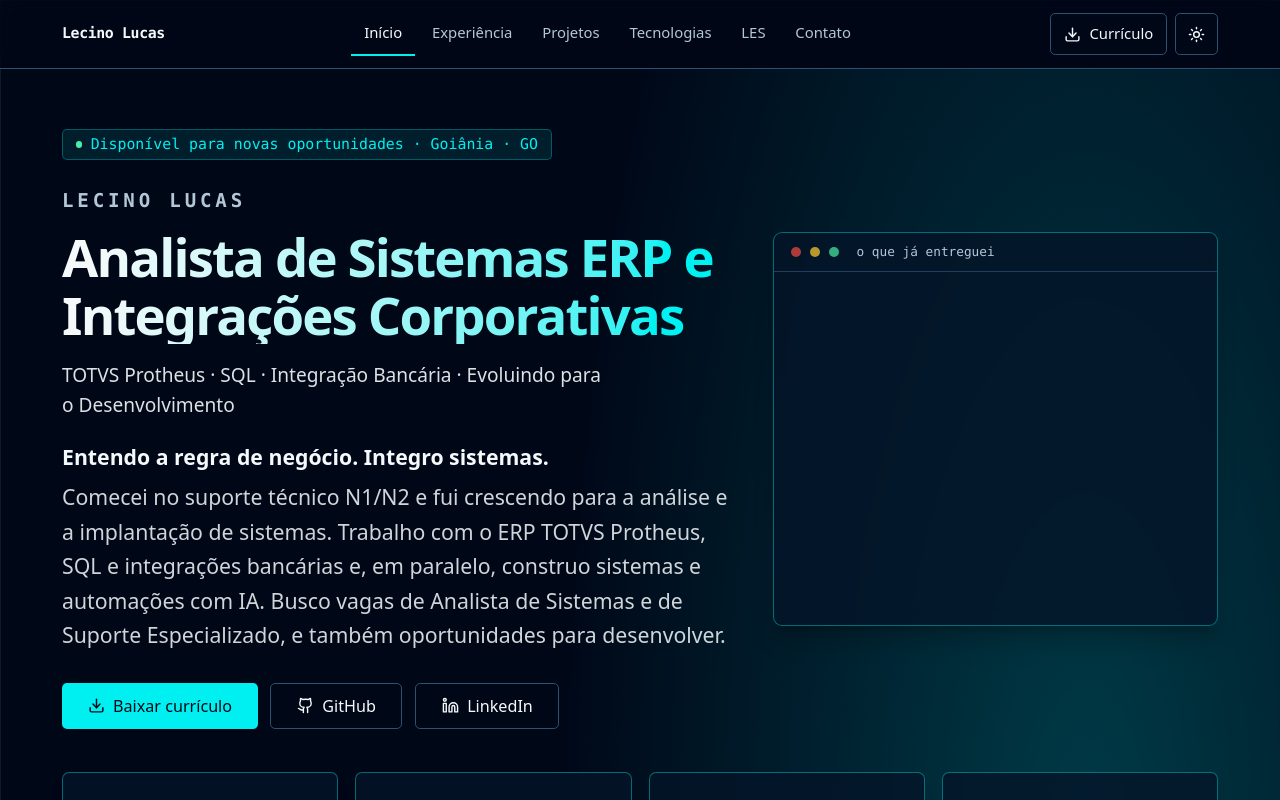
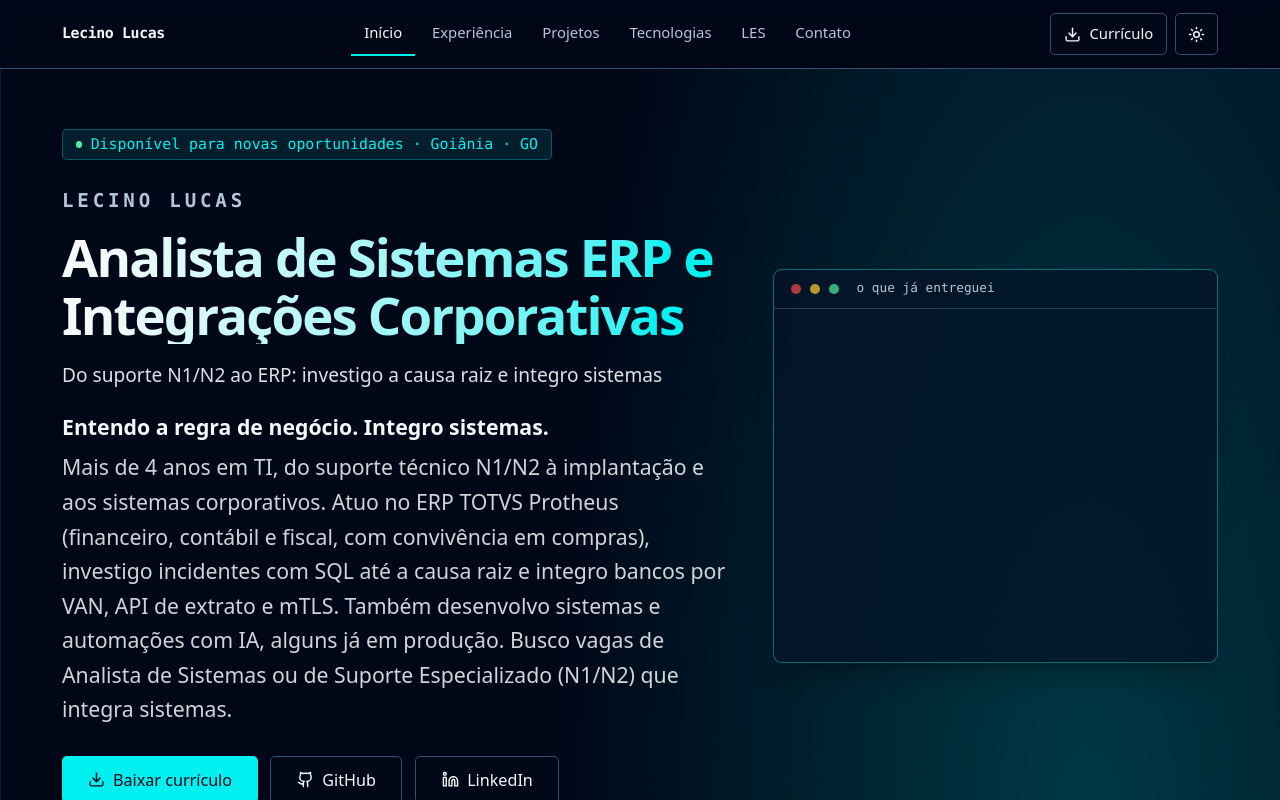
Before and after one commit to LecinoLucas/Portifolio, a React (Vite) app: page / in a window 1280 px wide. Shown: the top 800 px of the page. Built offline with nearby package versions, Linux system fonts and the light colour scheme.

Commit message:
feat: frase de abertura do Início equilibrada entre analista, suporte e desenvolvimento
Co-Authored-By: Claude Sonnet 5.5 <noreply@anthropic.com>
Claude-Session: https://claude.ai/code/session_01RqU4ss6mCcZuPmmEw4UNMZ

```diff
--- a/src/data/perfil.ts
+++ b/src/data/perfil.ts
@@ -7,7 +7,7 @@ export const perfil: Perfil = {
   destaque: "Analista de Sistemas ERP e Integrações Corporativas",
 
   /** Especialidades, logo abaixo do título. */
-  titulo: "TOTVS Protheus · SQL · Integração Bancária · Evoluindo para o Desenvolvimento",
+  titulo: "Do suporte N1/N2 ao ERP: investigo a causa raiz e integro sistemas",
 
   /** Frase de apoio, logo abaixo das especialidades. */
   frase: "Entendo a regra de negócio. Integro sistemas.",
@@ -42,7 +42,7 @@ export const perfil: Perfil = {
 
   /** Apresentação do Início: objetiva, uma ideia por parágrafo. */
   apresentacao: [
-    "Comecei no suporte técnico N1/N2 e fui crescendo para a análise e a implantação de sistemas. Trabalho com o ERP TOTVS Protheus, SQL e integrações bancárias e, em paralelo, construo sistemas e automações com IA. Busco vagas de Analista de Sistemas e de Suporte Especializado, e também oportunidades para desenvolver.",
+    "Mais de 4 anos em TI, do suporte técnico N1/N2 à implantação e aos sistemas corporativos. Atuo no ERP TOTVS Protheus (financeiro, contábil e fiscal, com convivência em compras), investigo incidentes com SQL até a causa raiz e integro bancos por VAN, API de extrato e mTLS. Também desenvolvo sistemas e automações com IA, alguns já em produção. Busco vagas de Analista de Sistemas ou de Suporte Especializado (N1/N2) que integra sistemas.",
     "Minha base é a análise de sistemas e as regras de negócio, no ERP TOTVS Protheus e em processos financeiros, fiscais e operacionais. Nos meus projetos construo APIs, bancos de dados e as interfaces que os usam, com testes.",
     "Mais de 4 anos em TI, formado em Análise e Desenvolvimento de Sistemas pela PUC Goiás. Busco oportunidades como Analista de Sistemas ou Suporte Especializado que integra sistemas.",
   ],
```
Also changed, not shown: 4 other files (tests, documents, lock files or other folders).
